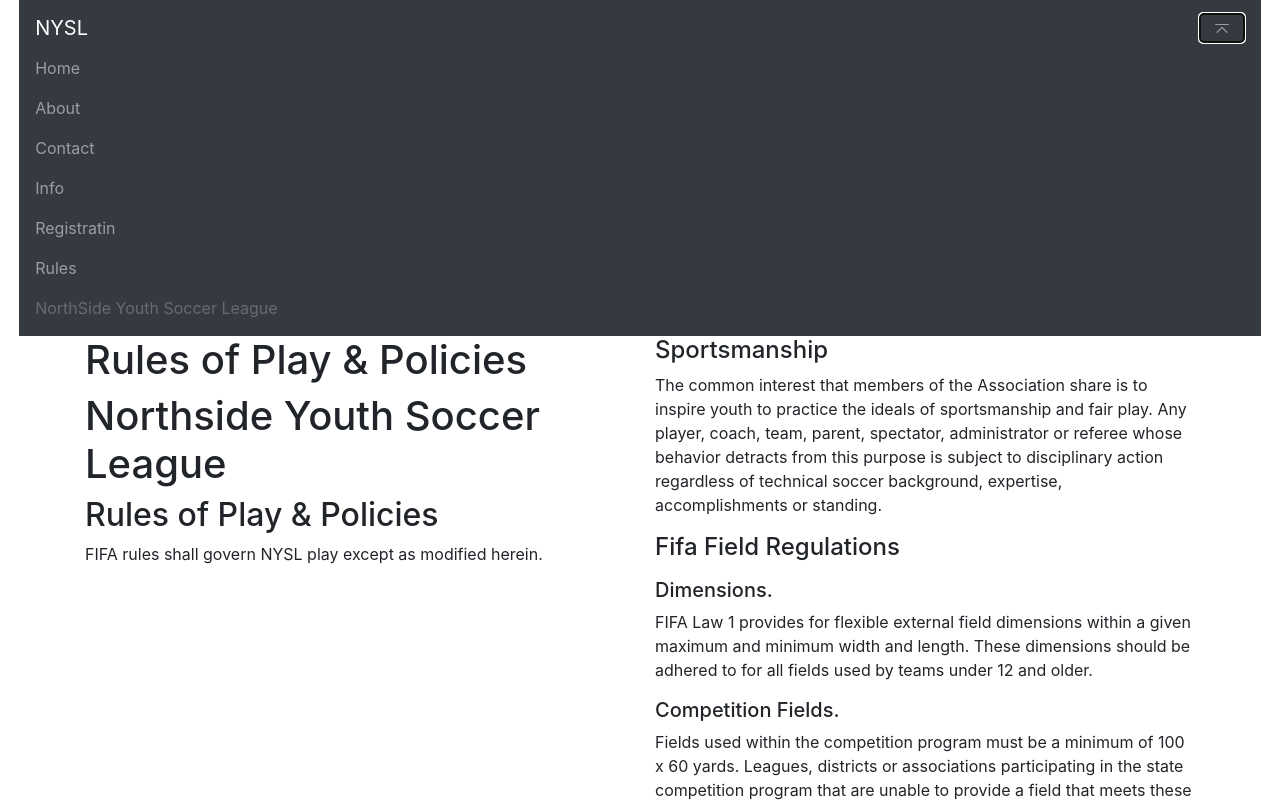
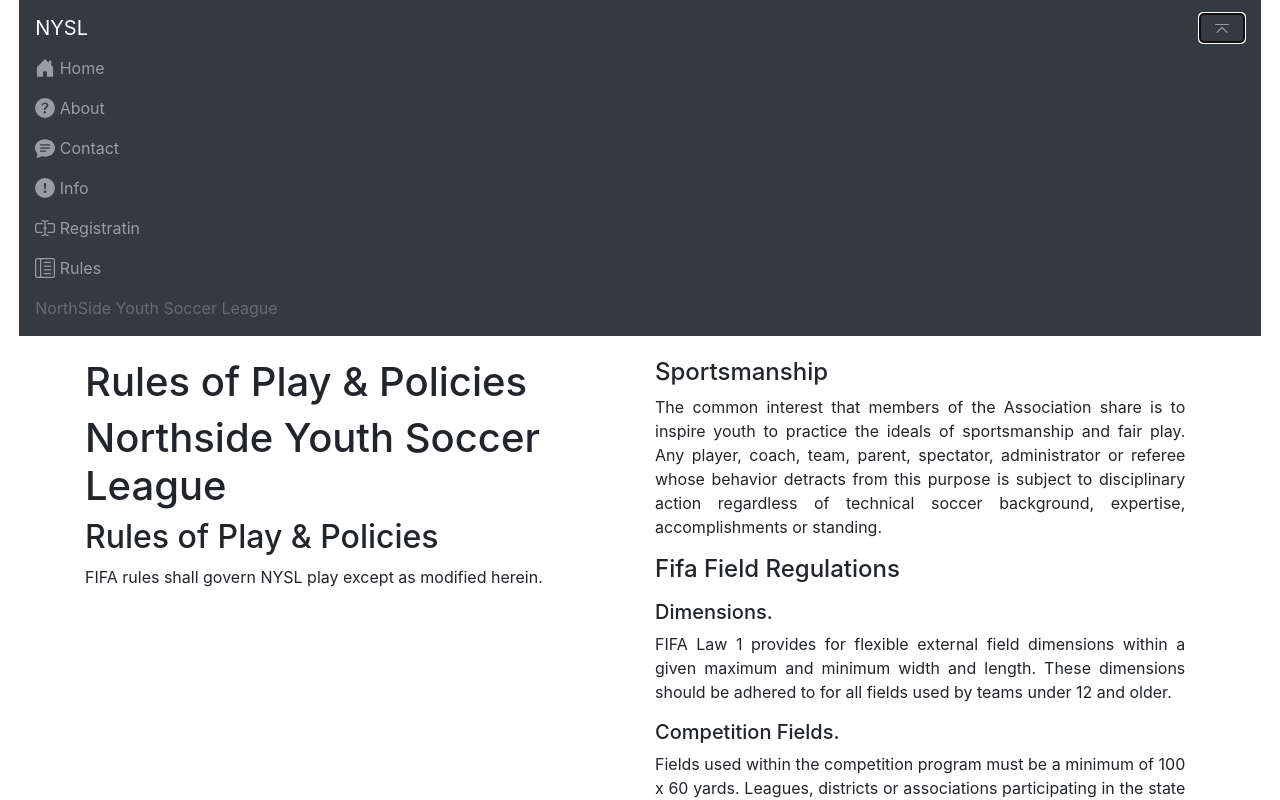
Before and after one commit to IgnGGA/20210104-tarea02-entrega-3, a Vue app: page /rules in a window 1280 px wide. Both pictures are taken after a click on the button 1221 px from the left and 28 px from the top of the page. Shown: the top 800 px of the page. Built offline with nearby package versions, Linux system fonts and the light colour scheme.

Commit message:
se ahcen pequeñas modificaciones visuales, la transicion es parte del body y no del navbar; se agregan iconos a la navbar y al pie de pag.

```diff
--- a/src/App.vue
+++ b/src/App.vue
@@ -3,6 +3,9 @@
     <header>
       <Navbar></Navbar>
     </header>
+    <body>
+      <Transicion></Transicion>
+    </body>
     <footer>
       <PiePag></PiePag>
     </footer>
@@ -12,12 +15,14 @@
 <script>
 import Navbar from "./components/Navbar.vue";
 import PiePag from "./components/PiePag.vue";
+import Transicion from './components/Transicion'
 
 export default {
   name: "App",
   components: {
     Navbar,
     PiePag,
+    Transicion,
   },
 };
 </script>
--- a/src/assets/css/main.css
+++ b/src/assets/css/main.css
@@ -12,9 +12,21 @@
   100% {
     transform: scale(1); } }
 
+#Navbar {
+  padding-bottom: 1.8%; }
+
+#PiePag {
+  padding-top: 1.8%; }
+
 body {
   padding-left: 1.5%;
   padding-right: 1.5%; }
+
+@media screen and (max-width: 992px) and (orientation: landscape) {
+  .col-md-12 {
+    -ms-flex: 0 0 50% !important;
+    flex: 0 0 50% !important;
+    max-width: 50% !important; } }
 
 #home {
   display: flex;
@@ -22,5 +34,8 @@
 
 #scrollTest {
   width: 100%;
-  height: 25%;
+  height: 20%;
   overflow-y: scroll; }
+  #scrollTest p {
+    text-align: justify;
+    padding-right: 1.8%; }
--- /dev/null
+++ b/src/assets/scss/layout/_navbar.scss
@@ -0,0 +1,3 @@
+#Navbar{
+    padding-bottom:1.8%;
+}
--- /dev/null
+++ b/src/assets/scss/layout/_piepag.scss
@@ -0,0 +1,3 @@
+#PiePag{
+    padding-top: 1.8%;
+}
--- a/src/assets/scss/main.scss
+++ b/src/assets/scss/main.scss
@@ -5,6 +5,8 @@
 $color05:#F2F2F2;
 
 @import 'layout/transicion';
+@import 'layout/navbar';
+@import 'layout/piepag';
 
 @import 'theme/body';
 
--- a/src/assets/scss/theme/_body.scss
+++ b/src/assets/scss/theme/_body.scss
@@ -2,3 +2,9 @@
     padding-left: 1.5%;
     padding-right: 1.5%;
 }
+@media screen and (max-width: 992px) and (orientation: landscape) {
+    .col-md-12 { -ms-flex: 0 0 50% !important;
+        flex: 0 0 50% !important;
+        max-width: 50% !important;
+    }
+}
--- a/src/assets/scss/views/_rules.scss
+++ b/src/assets/scss/views/_rules.scss
@@ -1,5 +1,9 @@
 #scrollTest{
     width:100%;
-    height: 25%;
+    height:20%;
     overflow-y:scroll;
+    p{
+        text-align: justify;
+        padding-right: 1.8%;
+    }
 }
--- a/src/components/Navbar.vue
+++ b/src/components/Navbar.vue
@@ -12,26 +12,15 @@
 
     <b-collapse id="navbar-toggle-collapse" is-nav>
       <b-navbar-nav class="ml-auto">
-        <b-nav-item to="/">Home</b-nav-item>
-        <b-nav-item to="/about">About</b-nav-item>
-        <b-nav-item to="/contact">Contact</b-nav-item>
-        <b-nav-item to="/info">Info</b-nav-item>
-        <b-nav-item to="/registration">Registratin</b-nav-item>
-        <b-nav-item to="/rules">Rules</b-nav-item>
+        <b-nav-item to="/"><b-icon icon="house-door-fill"></b-icon> Home</b-nav-item>
+        <b-nav-item to="/about"><b-icon icon="question-circle-fill"></b-icon> About</b-nav-item>
+        <b-nav-item to="/contact"><b-icon icon="chat-text-fill"></b-icon> Contact</b-nav-item>
+        <b-nav-item to="/info"><b-icon icon="exclamation-circle-fill"></b-icon> Info</b-nav-item>
+        <b-nav-item to="/registration"><b-icon icon="input-cursor-text"></b-icon> Registratin</b-nav-item>
+        <b-nav-item to="/rules"><b-icon icon="layout-text-sidebar-reverse"></b-icon> Rules</b-nav-item>
         <b-nav-item to="#" disabled>NorthSide Youth Soccer League</b-nav-item>
       </b-navbar-nav>
     </b-collapse>
   </b-navbar>
-  <Transicion></Transicion>
 </div>
 </template>
-
-<script>
-import Transicion from '../components/Transicion'
-export default {
-  name:'Navbar',
-  components:{
-    Transicion,
-  }
-}
-</script>
--- a/src/components/PiePag.vue
+++ b/src/components/PiePag.vue
@@ -1,11 +1,11 @@
 <template>
   <div id="PiePag">
-    <b-button v-b-toggle.sidebar-footer>Momentos</b-button>
+    <b-button v-b-toggle.sidebar-footer><b-icon icon="camera" rotate="45"></b-icon> Momentos</b-button>
     <b-sidebar id="sidebar-footer" aria-label="Sidebar with custom footer" no-header shadow>
       <template #footer="{ hide }">
        <div class="d-flex bg-dark text-light align-items-center px-3 py-2">
         <strong class="mr-auto">NorthSide Youth Socer League</strong>
-        <b-button size="sm" @click="hide">Close</b-button>
+        <b-button size="sm" @click="hide"><b-icon icon="x-circle-fill"></b-icon> Close</b-button>
        </div>
       </template>
       <div class="px-3 py-2">
--- a/src/views/Rules.vue
+++ b/src/views/Rules.vue
@@ -3,20 +3,16 @@
     <b-container class="bv-example-row">
       <b-row>
         <b-col class="bordeCol">
+          <div>
       <h1>Rules of Play &amp; Policies</h1>
        <h1>Northside Youth Soccer League</h1>
        <h2>Rules of Play &amp; Policies</h2>
        <p>FIFA rules shall govern NYSL play except as modified herein.</p>
+          </div>
         </b-col>
         <b-col class="borderCol">
-    <div
-      data-bs-spy="scroll"
-      data-bs-target="#navbar-example3"
-      data-bs-offset="0"
-      tabindex="0"
-      id="scrollTest"
-    >
-      <h4 id="item-1">Sportsmanship</h4>
+    <div id="scrollTest">
+      <h4>Sportsmanship</h4>
       <p>
         The common interest that members of the Association share is to inspire
         youth to practice the ideals of sportsmanship and fair play. Any player,
@@ -24,15 +20,15 @@
         detracts from this purpose is subject to disciplinary action regardless
         of technical soccer background, expertise, accomplishments or standing.
       </p>
-      <h4 id="item-2">Fifa Field Regulations</h4>
+      <h4>Fifa Field Regulations</h4>
       <p></p>
-      <h5 id="item-2-1">Dimensions.</h5>
+      <h5>Dimensions.</h5>
       <p>
         FIFA Law 1 provides for flexible external field dimensions within a
         given maximum and minimum width and length. These dimensions should be
         adhered to for all fields used by teams under 12 and older.
       </p>
-      <h5 id="item-2-2">Competition Fields.</h5>
+      <h5>Competition Fields.</h5>
       <p>
         Fields used within the competition program must be a minimum of 100 x 60
         yards. Leagues, districts or associations participating in the state
@@ -44,8 +40,8 @@
         to provide an acceptable field may be required to play all their games
         away.
       </p>
-      <h5 id="item-2-3">Fields Used By Young Age Groups.</h5>
-      <p><ol type="a">
+      <h5>Fields Used By Young Age Groups.</h5>
+      <p><ol>
                 <li>
                   U-6 play on a field approximately 20 X 40 yards with no
                   penalty areas. Fields for older age groups should be
@@ -64,8 +60,8 @@
                   internal dimensions and size of goal similarly modified.
                 </li>
               </ol></p>
-      <h5 id="item-2-4">Team Bench Areas</h5>
-      <p><ol type="a">
+      <h5>Team Bench Areas</h5>
+      <p><ol>
                 <li>
                   Recreation &amp; District Programs
                   <ul>
@@ -118,19 +114,19 @@
                   </ul>
                 </li>
               </ol></p>
-      <h4 id="item-3">Equipment</h4>
+      <h4>Equipment</h4>
       <p>We will abide by and accept equipment standards as defined by
               FIFA, USSF and USYSA.</p>
-      <h4 id="item-4">Number of Players</h4>
+      <h4>Number of Players</h4>
       <p></p>
-      <h5 id="item-4-1">Team Size.</h5>
+      <h5>Team Size.</h5>
       <p>Except as noted below, below, team rosters shall consist of not
           less than eleven nor more than eighteen players. A team must have
               at least seven (7) players present and able to play before
               referees are permitted to start a sanctioned game. No more than
               eleven (11) players per team may be on the field at any one time
               during the game.</p>
-      <h5 id="item-4-2">Size of Age Group Teams.</h5>
+      <h5>Size of Age Group Teams.</h5>
       <p>In order to give player's maximum opportunity to develop in the
               game of soccer, U-6 through U-1O play modified rules and size of
               roster as stated in United States Youth Soccer Association (USYSA)
@@ -141,7 +137,7 @@
       <p>Recreational/Developmental players at other ages or where numbers
               in the playing area are low are strongly encouraged to play
               small-sided games on reduced field size.</p>
-      <h4 id="item-5">Substitutions</h4>
+      <h4>Substitutions</h4>
       <p> <ul>
             <li>
               Teams may make an unlimited number of substitutions at the times
@@ -162,7 +158,7 @@
               </ol>
             </li>
           </ul></p>
-      <h4 id="item-6">Confiscated Player Passes</h4>
+      <h4>Confiscated Player Passes</h4>
       <p><ul>
             <li>
               Passes of any individual(s) ejected from any match shall be
@@ -181,14 +177,14 @@
               the conclusion of the match.
             </li>
           </ul></p>
-      <h4 id="item-7">All-Play</h4>
+      <h4>All-Play</h4>
       <p><ul>
             <li>
               All-play means that every recreation player on every team shall
               play at least fifty percent of each game. Coaches in the
               competition program are encouraged to play their players 50% of
               each game.
-              <ul style="list-style-type: circle">
+              <ul>
                 <li>
                   A Coach shall be permitted to not play a player 50% of each
                   game under special circumstances, e.g., unexcused absences
@@ -198,7 +194,7 @@
               </ul>
             </li>
           </ul></p>
-      <h4 id="item-8">Player's Equipment</h4>
+      <h4>Player's Equipment</h4>
       <p><ul>
             <li>
               Where the uniform colors of both teams are so similar that the
@@ -206,15 +202,15 @@
               colors distinct from those of the opponent.
             </li>
           </ul></p>
-      <h4 id="item-9">Mixed Teams</h4>
+      <h4>Mixed Teams</h4>
       <p></p>
-      <h5 id="item-9-1">Girls Playing On Boys' Teams.</h5>
+      <h5>Girls Playing On Boys' Teams.</h5>
       <p> Girls are eligible to play on boys'teams with parent/guardian
               permission.</p>
-      <h5 id="item-9-2">Types of Teams.</h5>
+      <h5>Types of Teams.</h5>
       <p>Teams with females only are Girls Teams. All others are Boys
               Teams.</p>
-      <h4 id="item-10">Coaching from the Sidelines</h4>
+      <h4>Coaching from the Sidelines</h4>
       <p> <ul>
             <li>
               Coaching from the sidelines, i.e., giving direction to one's own
@@ -239,7 +235,7 @@
               </ol>
             </li>
           </ul></p>
-      <h4 id="item-11">Game Termination</h4>
+      <h4>Game Termination</h4>
       <p>  <ul>
             <li>
               Any game terminated after 15 minutes into the second half by the
@@ -250,7 +246,7 @@
               because of their actions they will lose the game 1-0.
             </li>
           </ul></p>
-      <h4 id="item-12">Conditions of Replay of Games</h4>
+      <h4>Conditions of Replay of Games</h4>
       <p><ul>
             <li>
               Any game which is required to be replayed as a result of any
@@ -270,7 +266,7 @@
               </ol>
             </li>
           </ul></p>
-      <h4 id="item-13">Referee Responsibilities</h4>
+      <h4>Referee Responsibilities</h4>
       <p> <ul>
             <li>
               The referee shall verify the identity of the players and coaches
```
